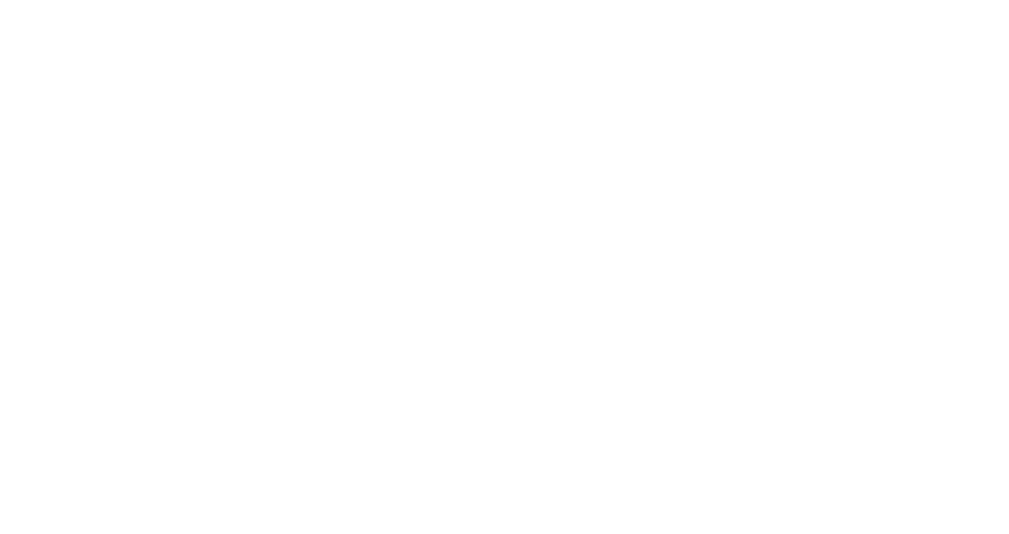
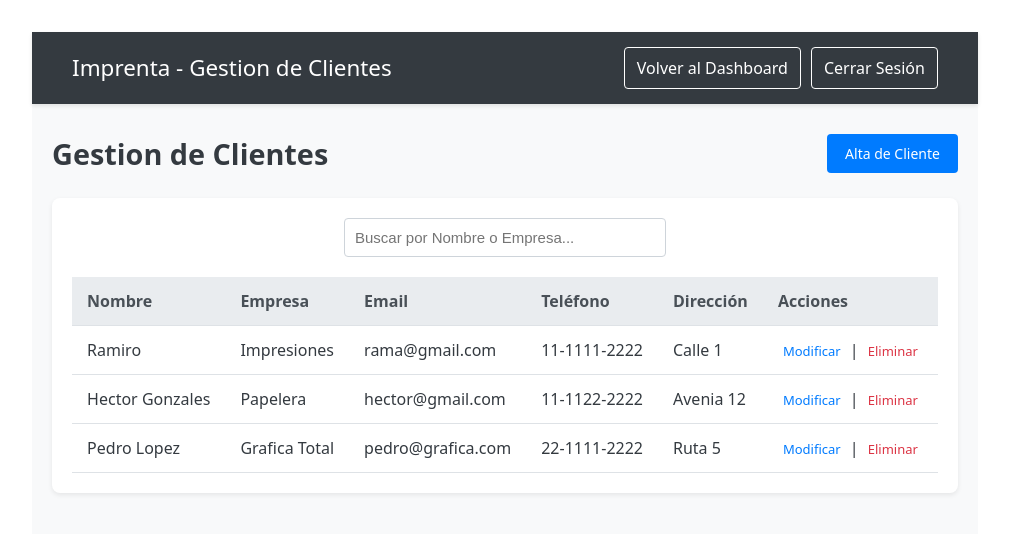
Before and after one commit to MatAviez05/Imprenta-FrontEnd, a React app in the folder frontend/: page /clients in a window 1280 px wide. Before the commit this address had no page. Shown: the top 534 px of the page, without its empty margins (135-1144 px from the left). Built offline with nearby package versions, Linux system fonts and the light colour scheme; the HTML template or start-up script is replaced by a standard one.

Commit message:
Clientes implementado
Seguramente se tenga que acomodar css, que es generico y la ruta esta puesta publica por comodidad (cambiar luego)

```diff
--- a/frontend/src/App.tsx
+++ b/frontend/src/App.tsx
@@ -1,7 +1,7 @@
 import { BrowserRouter, Routes, Route, Navigate } from 'react-router-dom';
 import { useAuth } from './context/AuthContext';
 import LoginPage from './pages/LoginPage';
-import TodosPedidosPage from './pages/TodosPedidos';
+import ClientsPage from './pages/ClientsPage';
 
 import './App.css'
 
@@ -27,8 +27,8 @@
         />
 
         <Route
-        path='/'
-        element={user ? <TodosPedidosPage/> : <Navigate to='/login' replace/>}
+          path='/clients'
+          element={<ClientsPage/>}
         />
       </Routes>
     </BrowserRouter>
--- /dev/null
+++ b/frontend/src/components/ClientForm.css
@@ -0,0 +1,95 @@
+.client-form-modal-overlay {
+    position: fixed;
+    top: 0;
+    left: 0;
+    right: 0;
+    bottom: 0;
+    background-color: rgba(0, 0, 0, 0.5);
+    display: flex;
+    justify-content: center;
+    align-items: center;
+    z-index: 1000;
+}
+
+.client-form-modal {
+    background: white;
+    padding: 30px;
+    border-radius: 8px;
+    box-shadow: 0 5px 15px rgba(0, 0, 0, 0.2);
+    width: 90%;
+    max-width: 450px;
+    animation: fadeIn 0.3s ease-out;
+}
+
+.client-form-modal h3 {
+    margin: 0 0 25px 0;
+    font-size: 1.5rem;
+    color: #343a40;
+    text-align: center;
+}
+
+.client-form-modal input {
+    width: 100%;
+    padding: 10px;
+    margin-bottom: 15px;
+    border: 1px solid #ced4da;
+    border-radius: 4px;
+    font-size: 15px;
+    box-sizing: border-box;
+    background-color: white;
+    color: #333333;
+}
+
+.client-form-modal input:focus {
+    outline: none;
+    border-color: #007bff;
+}
+
+
+.client-form-modal input:disabled {
+    background-color: #e9ecef;
+    color: #495057;
+    cursor: not-allowed;
+    opacity: 0.9;
+}
+
+.form-actions {
+    display: flex;
+    justify-content: space-between;
+    gap: 15px;
+    margin-top: 20px;
+}
+
+.form-actions button {
+    padding: 10px 15px;
+    border-radius: 4px;
+    font-size: 14px;
+    font-weight: 500;
+    cursor: pointer;
+    transition: background-color 0.1s;
+    flex-grow: 1;
+}
+
+.btn-primary {
+    background-color: #007bff;
+    color: white;
+    border: none;
+}
+
+.btn-primary:hover:not(:disabled) {
+    background-color: #0056b3;
+}
+
+.btn-secondary {
+    background-color: #6c757d;
+    color: white;
+    border: 1px solid #6c757d;
+}
+
+.btn-secondary:hover:not(:disabled) {
+    background-color: #5a6268;
+}
+
+.btn-primary:disabled, .btn-secondary:disabled {
+    opacity: 0.7;
+}
--- a/frontend/src/components/ClientForm.tsx
+++ b/frontend/src/components/ClientForm.tsx
@@ -1,4 +1,5 @@
 import React, { useState } from 'react';
+import './ClientForm.css';
 
 // Inter
 interface Client {
--- /dev/null
+++ b/frontend/src/pages/css/ClientsPage.css
@@ -0,0 +1,172 @@
+
+
+.clients-page-container {
+    min-height: 100vh;
+    background-color: #f8f9fa;
+    color: #343a40;
+}
+
+.loading-container {
+    display: flex;
+    justify-content: center;
+    align-items: center;
+    font-size: 1.2rem;
+    height: 100vh;
+}
+
+.navbar {
+    background-color: #343a40;
+    padding: 15px 40px;
+    box-shadow: 0 2px 4px rgba(0, 0, 0, 0.1);
+    color: white;
+}
+
+.navbar-content {
+    display: flex;
+    justify-content: space-between;
+    align-items: center;
+    max-width: 1200px;
+    margin: 0 auto;
+}
+
+.navbar-content h2 {
+    margin: 0;
+    font-size: 1.4rem;
+    font-weight: 500;
+}
+
+.navbar-right {
+    display: flex;
+    gap: 10px;
+}
+
+.btn-logout, .btn-back {
+    background: none;
+    border: 1px solid white;
+    color: white;
+    padding: 8px 12px;
+    border-radius: 4px;
+    cursor: pointer;
+    text-decoration: none;
+    transition: background-color 0.1s;
+}
+
+.btn-logout:hover, .btn-back:hover {
+    background-color: rgba(255, 255, 255, 0.15);
+}
+
+.page-content {
+    max-width: 1100px;
+    margin: 0 auto;
+    padding: 30px 20px;
+}
+
+.page-header {
+    display: flex;
+    justify-content: space-between;
+    align-items: center;
+    margin-bottom: 25px;
+}
+
+.page-header h1 {
+    font-size: 1.8rem;
+    color: #343a40;
+    margin: 0;
+}
+
+.btn-primary-link {
+    padding: 10px 18px;
+    background-color: #007bff;
+    color: white;
+    border: none;
+    border-radius: 4px;
+    font-size: 14px;
+    font-weight: 500;
+    cursor: pointer;
+    transition: background-color 0.1s;
+    text-decoration: none;
+}
+
+.btn-primary-link:hover:not(:disabled) {
+    background-color: #0056b3;
+}
+
+.btn-primary-link:disabled {
+    opacity: 0.6;
+    cursor: not-allowed;
+}
+
+.list-wrapper {
+    background: white;
+    padding: 20px;
+    border-radius: 8px;
+    box-shadow: 0 2px 5px rgba(0, 0, 0, 0.08);
+}
+
+.search-input {
+    width: 300px;
+    padding: 10px;
+    border: 1px solid #ced4da;
+    border-radius: 4px;
+    margin-bottom: 20px;
+    font-size: 15px;
+}
+
+.data-table {
+    width: 100%;
+    border-collapse: collapse;
+}
+
+.data-table th, .data-table td {
+    padding: 12px 15px;
+    text-align: left;
+    border-bottom: 1px solid #dee2e6;
+}
+
+.data-table th {
+    background-color: #e9ecef;
+    font-weight: 600;
+    color: #495057;
+}
+
+.data-table tr:hover {
+    background-color: #f5f5f5;
+}
+
+.btn-link {
+    background: none;
+    border: none;
+    color: #007bff;
+    cursor: pointer;
+    font-size: 13px;
+    padding: 0 5px;
+    transition: color 0.1s;
+}
+
+.btn-link:hover {
+    text-decoration: underline;
+    color: #0056b3;
+}
+
+.text-danger {
+    color: #dc3545;
+}
+
+.text-danger:hover {
+    color: #c82333;
+}
+
+.error-message {
+    background-color: #f8d7da;
+    color: #721c24;
+    padding: 10px;
+    border-radius: 4px;
+    margin-bottom: 20px;
+    font-size: 14px;
+    border: 1px solid #f5c6cb;
+}
+
+.empty-state {
+    text-align: center;
+    padding: 50px 20px;
+}
```
